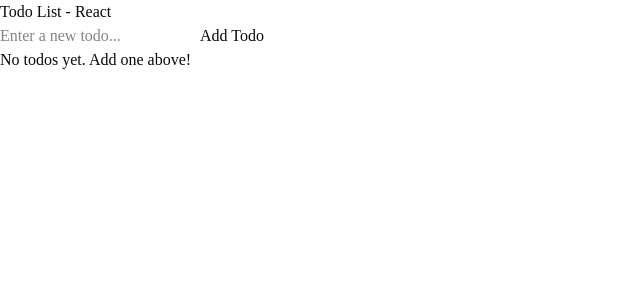
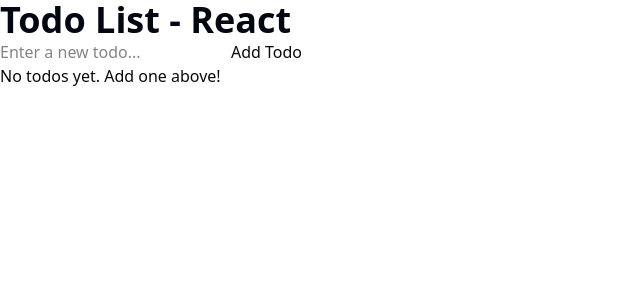
Before and after one commit to jinyang10/Luma-Health, a Next.js app: page /reactToyProb in a window 1280 px wide. Shown: the top 300 px of the page, without its empty margins (0-640 px from the left). Built offline with nearby package versions, Linux system fonts and the light colour scheme.

Commit message:
added header component (left side) and layout structure

```diff
--- a/app/globals.css
+++ b/app/globals.css
@@ -1,4 +1,5 @@
-/* all of our css */
+/* Import Roboto font for the new design system */
+@import url('https://fonts.googleapis.com/css2?family=Roboto:wght@400;600;700&display=swap');
 
 @import "tailwindcss";
 
@@ -8,28 +9,17 @@
 
 @custom-variant dark (&:is(.dark *));
 
+
 @theme inline {
-  --color-background: var(--background);
+  /* =========================================
+     Existing Shadcn Theme Variables
+     ========================================= */
+
   --color-foreground: var(--foreground);
-  --font-sans: var(--font-sans);
-  --font-mono: var(--font-geist-mono);
-  --font-heading: var(--font-sans);
-  --color-sidebar-ring: var(--sidebar-ring);
-  --color-sidebar-border: var(--sidebar-border);
-  --color-sidebar-accent-foreground: var(--sidebar-accent-foreground);
-  --color-sidebar-accent: var(--sidebar-accent);
-  --color-sidebar-primary-foreground: var(--sidebar-primary-foreground);
-  --color-sidebar-primary: var(--sidebar-primary);
-  --color-sidebar-foreground: var(--sidebar-foreground);
-  --color-sidebar: var(--sidebar);
-  --color-chart-5: var(--chart-5);
-  --color-chart-4: var(--chart-4);
-  --color-chart-3: var(--chart-3);
-  --color-chart-2: var(--chart-2);
-  --color-chart-1: var(--chart-1);
+
   --color-ring: var(--ring);
   --color-input: var(--input);
-  --color-border: var(--border);
+
   --color-destructive: var(--destructive);
   --color-accent-foreground: var(--accent-foreground);
   --color-accent: var(--accent);
@@ -38,11 +28,92 @@
   --color-secondary-foreground: var(--secondary-foreground);
   --color-secondary: var(--secondary);
   --color-primary-foreground: var(--primary-foreground);
-  --color-primary: var(--primary);
+
   --color-popover-foreground: var(--popover-foreground);
   --color-popover: var(--popover);
   --color-card-foreground: var(--card-foreground);
   --color-card: var(--card);
+
+
+  /* =========================================
+     New Design System: Semantic Colors
+     ========================================= */
+
+  --color-background: var(--background-0);
+  --color-background-1: var(--background-1);
+  --color-background-2: var(--background-2);
+  --color-background-3: var(--background-3);
+  --color-background-4: var(--background-4);
+
+    /* BRAND */
+  --color-primary: var(--primary);
+  --color-primary-hover: var(--primary-hover);
+  --color-primary-disabled: var(--primary-disabled);
+  --color-primary-subtle: var(--primary-subtle);
+
+  --color-text-title: var(--text-title);
+  --color-text-body: var(--text-body);
+  --color-text-body-subtle: var(--text-body-subtle);
+  --color-text-caption-1: var(--text-caption-1);
+  --color-text-caption-2: var(--text-caption-2);
+
+
+  --color-border: var(--border);
+  --color-border-2: var(--border-2);
+  --color-border-3: var(--border-3);
+
+  /* FUNCTIONAL */
+  --color-positive-1: var(--positive-1);
+  --color-positive-2: var(--positive-2);
+  --color-positive-3: var(--positive-3);
+
+  --color-notice-1: var(--notice-1);
+  --color-notice-2: var(--notice-2);
+  --color-notice-3: var(--notice-3);
+
+  --color-alert-1: var(--alert-1);
+  --color-alert-2: var(--alert-2);
+  --color-alert-3: var(--alert-3);
+
+  /* DATA */
+  --color-data-blue: var(--data-blue);
+  --color-data-red: var(--data-red);
+  --color-data-light-blue: var(--data-light-blue);
+  --color-data-green: var(--data-green);
+  --color-data-yellow: var(--data-yellow);
+  --color-data-purple: var(--data-purple);
+
+
+}
+
+@theme {
+
+  /* font family */
+
+  --font-sans: "Roboto", ui-sans-serif, system-ui, sans-serif;
+  --font-mono: ui-monospace, SFMono-Regular, SF Mono;
+
+    /* =========================================
+     New Design System: Typography
+     ========================================= */
+  --text-4xl: 36px;
+  --text-4xl--line-height: 40px;
+
+  --text-2xl: 24px;
+  --text-2xl--line-height: 32px;
+  --text-xl: 20px;
+  --text-xl--line-height: 30px;
+  --text-lg: 18px;
+  --text-lg--line-height: 28px;
+  --text-base: 16px;
+  --text-base--line-height: 24px;
+  --text-sm: 14px;
+  --text-sm--line-height: 20px;
+  --text-xs: 12px;
+  --text-xs--line-height: 18px;
+
+  --radius: 0.625rem;
+
   --radius-sm: calc(var(--radius) * 0.6);
   --radius-md: calc(var(--radius) * 0.8);
   --radius-lg: var(--radius);
@@ -50,85 +121,248 @@
   --radius-2xl: calc(var(--radius) * 1.8);
   --radius-3xl: calc(var(--radius) * 2.2);
   --radius-4xl: calc(var(--radius) * 2.6);
+
+
+  /* =========================================
+     New Design System: Effects & Borders
+     ========================================= */
+  --radius-sm: 2px;
+  --radius-md: 4px;
+  --radius-lg: 8px;
+  --radius-xl: 16px;
+  --radius-full: 999px;
+
+  --border-width-thin: 1px;
+  --border-width-regular: 2px;
+  --border-width-thick: 3px;
+
+  --shadow-small: 0px 1px 2px 0px rgb(0 0 0 / 0.05);
+  --shadow-medium: 0px 1px 4px 0px rgb(0 0 0 / 0.15);
+  --shadow-large: 0px 1px 8px 0px rgb(0 0 0 / 0.25);
+
+  --breakpoint-md: 768px;
+  --breakpoint-lg: 1024px;
+
+
+
 }
 
 :root {
-  --background: oklch(1 0 0);
-  --foreground: oklch(0.145 0 0);
-  --card: oklch(1 0 0);
-  --card-foreground: oklch(0.145 0 0);
-  --popover: oklch(1 0 0);
-  --popover-foreground: oklch(0.145 0 0);
-  --primary: oklch(0.205 0 0);
-  --primary-foreground: oklch(0.985 0 0);
-  --secondary: oklch(0.97 0 0);
-  --secondary-foreground: oklch(0.205 0 0);
-  --muted: oklch(0.97 0 0);
-  --muted-foreground: oklch(0.556 0 0);
-  --accent: oklch(0.97 0 0);
-  --accent-foreground: oklch(0.205 0 0);
-  --destructive: oklch(0.577 0.245 27.325);
-  --border: oklch(0.922 0 0);
-  --input: oklch(0.922 0 0);
-  --ring: oklch(0.708 0 0);
-  --chart-1: oklch(0.87 0 0);
-  --chart-2: oklch(0.556 0 0);
-  --chart-3: oklch(0.439 0 0);
-  --chart-4: oklch(0.371 0 0);
-  --chart-5: oklch(0.269 0 0);
-  --radius: 0.625rem;
-  --sidebar: oklch(0.985 0 0);
-  --sidebar-foreground: oklch(0.145 0 0);
-  --sidebar-primary: oklch(0.205 0 0);
-  --sidebar-primary-foreground: oklch(0.985 0 0);
-  --sidebar-accent: oklch(0.97 0 0);
-  --sidebar-accent-foreground: oklch(0.205 0 0);
-  --sidebar-border: oklch(0.922 0 0);
-  --sidebar-ring: oklch(0.708 0 0);
+  /* Existing Shadcn - Converted to Hex */
+  --background: #ffffff;
+  --foreground: #0a0a0a;
+
+
+  --card: #ffffff;
+  --card-foreground: #0a0a0a;
+  --popover: #ffffff;
+  --popover-foreground: #0a0a0a;
+
+  --primary: #171717;
+  --primary-foreground: #fafafa;
+  --secondary: #f5f5f5;
+  --secondary-foreground: #171717;
+  --muted: #f5f5f5;
+  --muted-foreground: #737373;
+  --accent: #f5f5f5;
+  --accent-foreground: #171717;
+  --destructive: #e7000b;
+
+  --input: #e5e5e5;
+  --ring: #a1a1a1;
+
+/* =========================
+     BRAND COLORS
+  ========================= */
+  --primary: #1B9AF5;
+  --primary-hover: #32B7FF;
+  --primary-disabled: #1b9af580;
+  --primary-subtle: #EFF6FF;
+
+  /* =========================
+     FUNCTIONAL COLORS
+  ========================= */
+  --positive-1: #17D074;
+  --positive-2: #40E894;
+  --positive-3: #17d07480;
+
+  --notice-1: #FF9210;
+  --notice-2: #FFAC38;
+  --notice-3: #FF921080;
+
+  --alert-1: #FA3011;
+  --alert-2: #FF7E6A;
+  --alert-3: #FA301180;
+
+  /* =========================
+     TEXT COLORS
+  ========================= */
+  --text-title: #030712;
+  --text-body: #1F2937;
+  --text-body-subtle: #4B5563;
+  --text-caption-1: #9CA3AF;
+  --text-caption-2: #FFFFFF;
+
+  /* =========================
+     BACKGROUND
+  ========================= */
+  --background-0: #FFFFFF;
+  --background-1: #F9FAFB;
+  --background-2: #F3F4F6;
+  --background-3: #E5E7EB;
+  --background-4: #101828;
+
+  /* =========================
+     STROKE
+  ========================= */
+  --border: #F3F4F6;
+  --border-2: #D1D5DB;
+  --border-3: #6B7280;
+
+  /* =========================
+     DATA COLORS
+  ========================= */
+  --data-blue: #4285F4;
+  --data-red: #DB4437;
+  --data-light-blue: #4DD0E1;
+  --data-green: #0F9D58;
+  --data-yellow: #FFA000;
+  --data-purple: #673AB7;
+
+  /* =========================
+     TYPOGRAPHY (Tailwind will use these)
+  ========================= */
+  --font-sans: var(--font-sans);
 }
 
 .dark {
-  --background: oklch(0.145 0 0);
-  --foreground: oklch(0.985 0 0);
-  --card: oklch(0.205 0 0);
-  --card-foreground: oklch(0.985 0 0);
-  --popover: oklch(0.205 0 0);
-  --popover-foreground: oklch(0.985 0 0);
-  --primary: oklch(0.922 0 0);
-  --primary-foreground: oklch(0.205 0 0);
-  --secondary: oklch(0.269 0 0);
-  --secondary-foreground: oklch(0.985 0 0);
-  --muted: oklch(0.269 0 0);
-  --muted-foreground: oklch(0.708 0 0);
-  --accent: oklch(0.269 0 0);
-  --accent-foreground: oklch(0.985 0 0);
-  --destructive: oklch(0.704 0.191 22.216);
-  --border: oklch(1 0 0 / 10%);
-  --input: oklch(1 0 0 / 15%);
-  --ring: oklch(0.556 0 0);
-  --chart-1: oklch(0.87 0 0);
-  --chart-2: oklch(0.556 0 0);
-  --chart-3: oklch(0.439 0 0);
-  --chart-4: oklch(0.371 0 0);
-  --chart-5: oklch(0.269 0 0);
-  --sidebar: oklch(0.205 0 0);
-  --sidebar-foreground: oklch(0.985 0 0);
-  --sidebar-primary: oklch(0.488 0.243 264.376);
-  --sidebar-primary-foreground: oklch(0.985 0 0);
-  --sidebar-accent: oklch(0.269 0 0);
-  --sidebar-accent-foreground: oklch(0.985 0 0);
-  --sidebar-border: oklch(1 0 0 / 10%);
-  --sidebar-ring: oklch(0.556 0 0);
+  /* Existing Shadcn - Converted to Hex */
+
+  --foreground: #fafafa;
+  --card: #171717;
+  --card-foreground: #fafafa;
+  --popover: #171717;
+  --popover-foreground: #fafafa;
+
+  --primary-foreground: #171717;
+  --secondary: #262626;
+  --secondary-foreground: #fafafa;
+  --muted: #262626;
+  --muted-foreground: #a1a1a1;
+  --accent: #262626;
+  --accent-foreground: #fafafa;
+  --destructive: #ff6467;
+
+  --input: #ffffff26;
+  --ring: #737373;
+
+  /* =========================================
+     New Design System: Dark Theme Overrides
+     ========================================= */
+  --text-title: #F9FAFB;
+  --text-body: #E5E7EB;
+  --text-body-subtle: #9CA3AF;
+  --text-caption-1: #4B5563;
+
+
+  --background-0: #1F2937;
+  --background-1: #030712;
+  --background-2: #111827;
+
+  --ds-bg-3: #1F2937; /* Fallback */
+  --ds-bg-4: #030712; /* Fallback */
+
+  /* stroke colors */
+  --border: #111827;
+  --border-2: #374151;
+  --border-3: #6B7280;
+
 }
 
 @layer base {
-  * {
-    @apply border-border outline-ring/50;
+
+  body {
+    @apply bg-background text-foreground font-sans;
+    -webkit-font-smoothing: antialiased;
+    -moz-osx-font-smoothing: grayscale;
+
   }
-  body {
-    @apply bg-background text-foreground;
+
+  h1 {
+    @apply text-3xl md:text-4xl font-bold text-text-title font-sans leading-9 md:leading-10;
   }
-  html {
-    @apply font-sans;
+
+  h2 {
+    @apply text-xl md:text-2xl font-bold text-text-title font-sans;
+    line-height: var(--text-xl-line-height);
+
+    /* line-height is a css property */
+    /* md is a default tailwind utility class */
+    @media (width >= theme(--breakpoint-md)) {
+      line-height: var(--text-2xl--line-height);
+    }
+
   }
+
+  h3 {
+    @apply text-lg md:text-xl font-semibold text-text-title font-sans;
+    line-height: var(--text-lg-line-height);
+
+    @media (width >= theme(--breakpoint-md)) {
+      line-height: var(--text-xl--line-height);
+    }
+  }
+
+  h4 {
+    @apply text-base md:text-lg font-semibold text-text-title font-sans;
+    line-height: var(--text-base--line-height);
+    @media (width >= theme(--breakpoint-md)) {
+      line-height: var(--text-lg--line-height);
+    }
+
+  }
+
 }
+@layer components {
+  .text-caption {
+    @apply text-xs text-text-caption-1 font-sans;
+    line-height: var(--text-xs--line-height);
+
+  }
+
+  .body-semibold {
+    @apply text-sm md:text-base font-semibold font-sans;
+    line-height: var(--text-sm--line-height);
+    @media (width >= theme(--breakpoint-md)) {
+      line-height: var(--text-base--line-height);
+    }
+  }
+
+  .body-regular {
+    @apply text-xs md:text-sm text-text-body-subtle font-normal font-sans;
+    line-height: var(--text-xs--line-height);
+    @media (width >= theme(--breakpoint-md)) {
+      line-height: var(--text-sm--line-height);
+    }
+  }
+
+  .body-small {
+    @apply text-xs md:text-sm text-text-body font-normal font-sans;
+    @media (width >= theme(--breakpoint-md)) {
+      line-height: var(--text-sm--line-height);
+    }
+  }
+
+  .body-small-bold {
+    @apply text-xs md:text-sm text-text-body font-bold font-sans;
+    line-height: var(--text-xs--line-height);
+    @media (width >= theme(--breakpoint-md)) {
+      line-height: var(--text-sm--line-height);
+    }
+  }
+
+}
+
+@layer utilities {
+
+}
--- a/package.json
+++ b/package.json
@@ -12,7 +12,7 @@
     "class-variance-authority": "^0.7.1",
     "clsx": "^2.1.1",
     "lucide-react": "^1.7.0",
-    "next": "16.0.3",
+    "next": "^16.2.2",
     "radix-ui": "^1.4.3",
     "react": "19.2.0",
     "react-dom": "19.2.0",
@@ -27,7 +27,7 @@
     "@types/react-dom": "^19",
     "babel-plugin-react-compiler": "1.0.0",
     "eslint": "^9",
-    "eslint-config-next": "16.0.3",
+    "eslint-config-next": "^16.2.2",
     "tailwindcss": "^4",
     "typescript": "^5"
   }
```
Also changed, not shown: app/(root)/layout.tsx (added, +14 -0 lines), app/(root)/page.tsx (added, +13 -0 lines), app/page.tsx (deleted, +0 -67 lines), components/organisms/header.tsx (added, +27 -0 lines), 1 other file (tests, documents, lock files or other folders).
